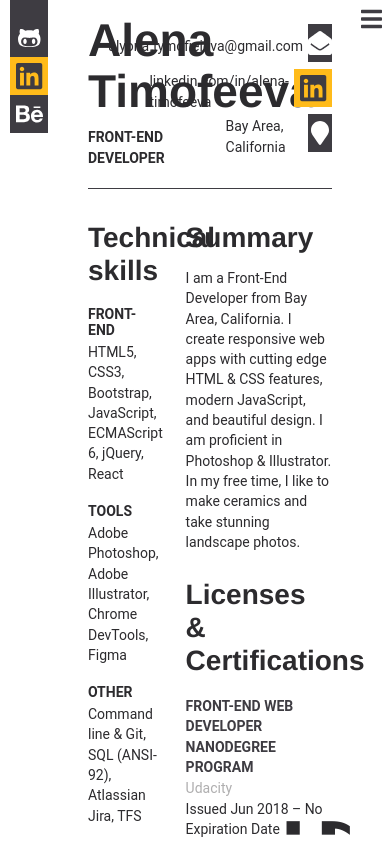
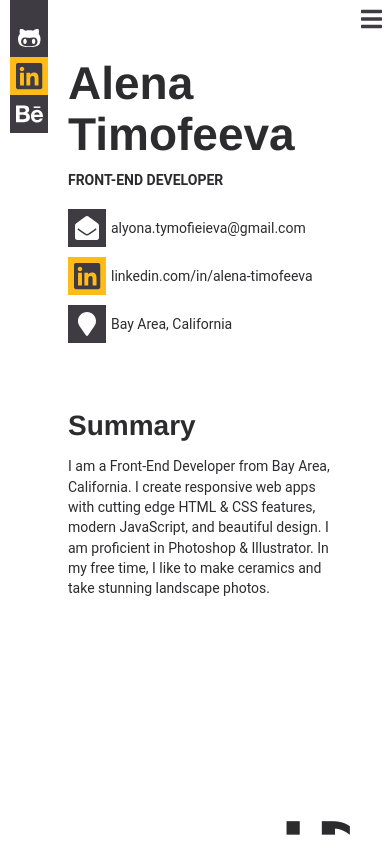
Before and after one commit to mouseProgrammouse/portfolio, a React (Create React App) app: page /resume in a window 390 px wide. Shown: the top 844 px of the page. Built offline with nearby package versions, Linux system fonts and the light colour scheme.

Commit message:
add styles for resumePage

```diff
--- a/src/App.css
+++ b/src/App.css
@@ -206,11 +206,16 @@ h5 {
 
   .resume-page .owner-info
   {
-    margin: 10px 58px 0 88px;
+    margin: 0 48px 0 68px;
+    padding-top: 10px;
   }
 
   .resume-page .skills {
-    padding: 27px 58px 130px 88px;
+    padding: 27px 48px 130px 68px;
+  }
+
+  .resume-page .skills .left-section {
+    width: 35%;
   }
 
   .portfolio-page .projects-slideshow-container .project-img {
@@ -239,4 +244,46 @@ h5 {
   .email-form .flash-message {
     margin: 0 0;
   }
+
+  .resume-page .skills .left-section {
+    display: none;
+  }
+
+  .resume-page .skills .right-section {
+    width: 100%;
+  }
+
+  .resume-page .skills .skills-with-certifications,
+  .resume-page .skills .skills-with-date-and-description {
+    display: none;
+  }
+
+  .resume-page .owner-info {
+    flex-flow: column;
+    align-items: baseline;
+    border-bottom: none;
+    padding-top: 58px;
+  }
+
+  .resume-page .owner-info .main-info,
+  .resume-page .owner-info .social-info {
+    width: 100%;
+    max-width: 100%;
+  }
+
+  .resume-page .owner-info {
+    margin: 0 38px 0 68px;
+  }
+
+  .resume-page .owner-info .social-info ul {
+    padding-inline-start: 0;
+  }
+
+  .resume-page .owner-info .social-info li {
+    flex-flow: row-reverse;
+  }
+
+  .resume-page .owner-info .social-info .icon {
+    margin: 5px 5px 5px 0;
+  }
 }
```
